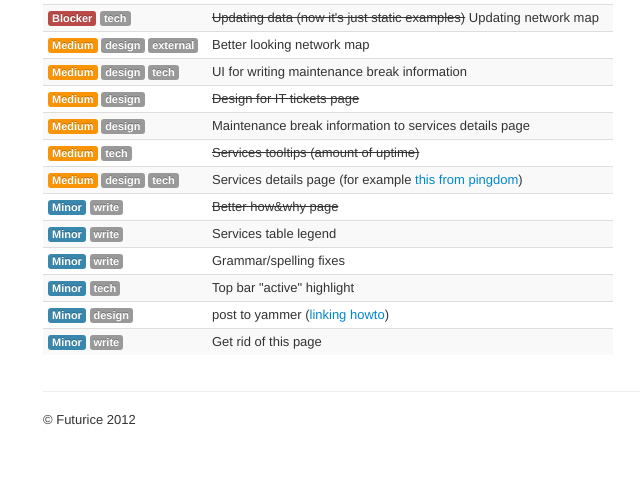
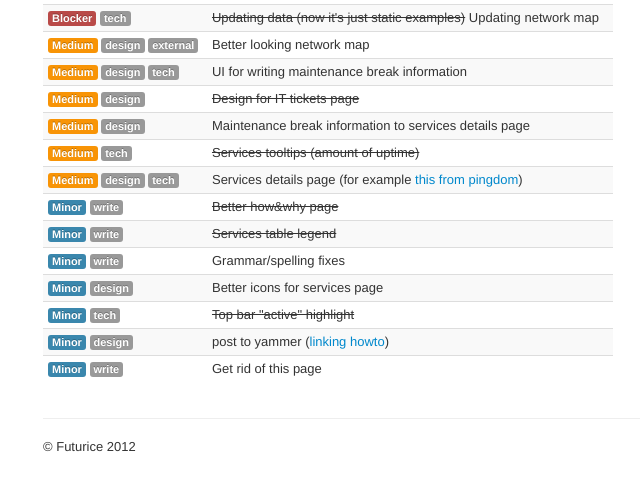
Before and after one commit to ojarva/status.futurice.com, a PHP site: page /index.php?page=todo in a window 1280 px wide. Shown: the part 101-592 px from the top of the page, without its empty margins (12-652 px from the left). Run offline with PHP 8.4, Linux system fonts and the light colour scheme.

Commit message:
Updated todo list

```diff
--- a/pages/todo.php
+++ b/pages/todo.php
@@ -11,9 +11,10 @@
 <tr><td><span class="label label-warning">Medium</span> <span class="label label-">tech</span>   </td><td>  <s>Services tooltips (amount of uptime)</s></td></tr>
 <tr><td><span class="label label-warning">Medium</span> <span class="label label-">design</span> <span class="label label-">tech</span> </td><td> Services details page (for example <a href="http://status.futurice.com/511994">this from pingdom</a>)</td></tr>
 <tr><td><span class="label label-info">Minor</span> <span class="label label-">write</span> </td><td> <s>Better how&why page</s></td></tr>
-<tr><td><span class="label label-info">Minor</span> <span class="label label-">write</span> </td><td> Services table legend</td></tr>
+<tr><td><span class="label label-info">Minor</span> <span class="label label-">write</span> </td><td> <s>Services table legend</s></td></tr>
 <tr><td><span class="label label-info">Minor</span> <span class="label label-">write</span> </td><td> Grammar/spelling fixes</td></tr>
-<tr><td><span class="label label-info">Minor</span> <span class="label label-">tech</span> </td><td> Top bar "active" highlight</td></tr>
+<tr><td><span class="label label-info">Minor</span> <span class="label label-">design</span> </td><td> Better icons for services page</td></tr>
+<tr><td><span class="label label-info">Minor</span> <span class="label label-">tech</span> </td><td> <s>Top bar "active" highlight</s></td></tr>
 <tr><td><span class="label label-info">Minor</span> <span class="label label-">design</span> </td><td> post to yammer (<a href="http://blog.yammer.com/blog/2009/08/send-to-yammer-directly-from-google-reader.html">linking howto</a>)</td></tr>
 <tr><td><span class="label label-info">Minor</span> <span class="label label-">write</span> </td><td> Get rid of this page</td></tr>
 </table>
```
